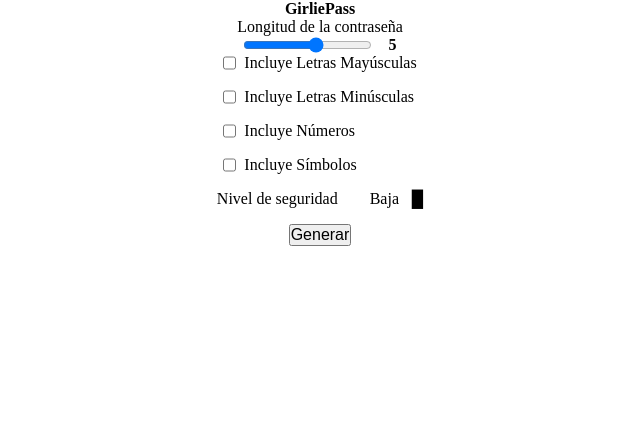
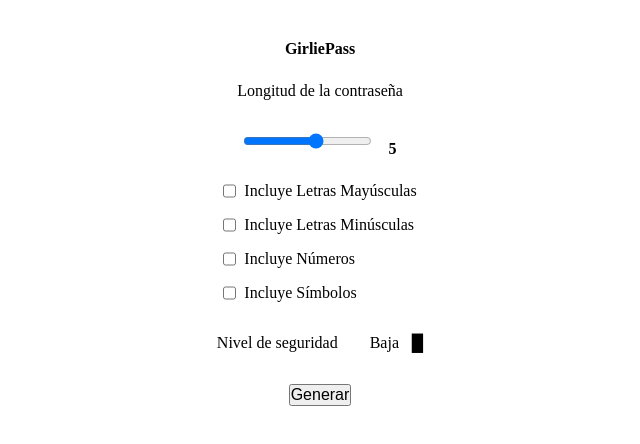
Before and after one commit to AilynMza/Dominando.El.DOM-Clase-7-M3, a plain HTML site: page index.html in a window 1280 px wide. Shown: the whole page, without its empty margins (320-960 px from the left). Drawn offline with Linux system fonts and the light colour scheme.

Commit message:
feat: se agrega margen a h1.

```diff
--- a/style.css
+++ b/style.css
@@ -10,7 +10,10 @@
     flex-direction: column;
     align-items: center;
     justify-content: center;
+}
 
+h1 {
+    margin: 2.5rem 0 1.5rem 0;
 }
 
 .generator form{
@@ -40,7 +43,7 @@
     display: flex;
     flex-direction: initial;
     gap: 2rem;
-    margin: 1rem 0rem;
+    margin: 2rem 0rem;
 }
 
 .level-security{
```
Also changed, not shown: index.html (+1 -0 lines).
